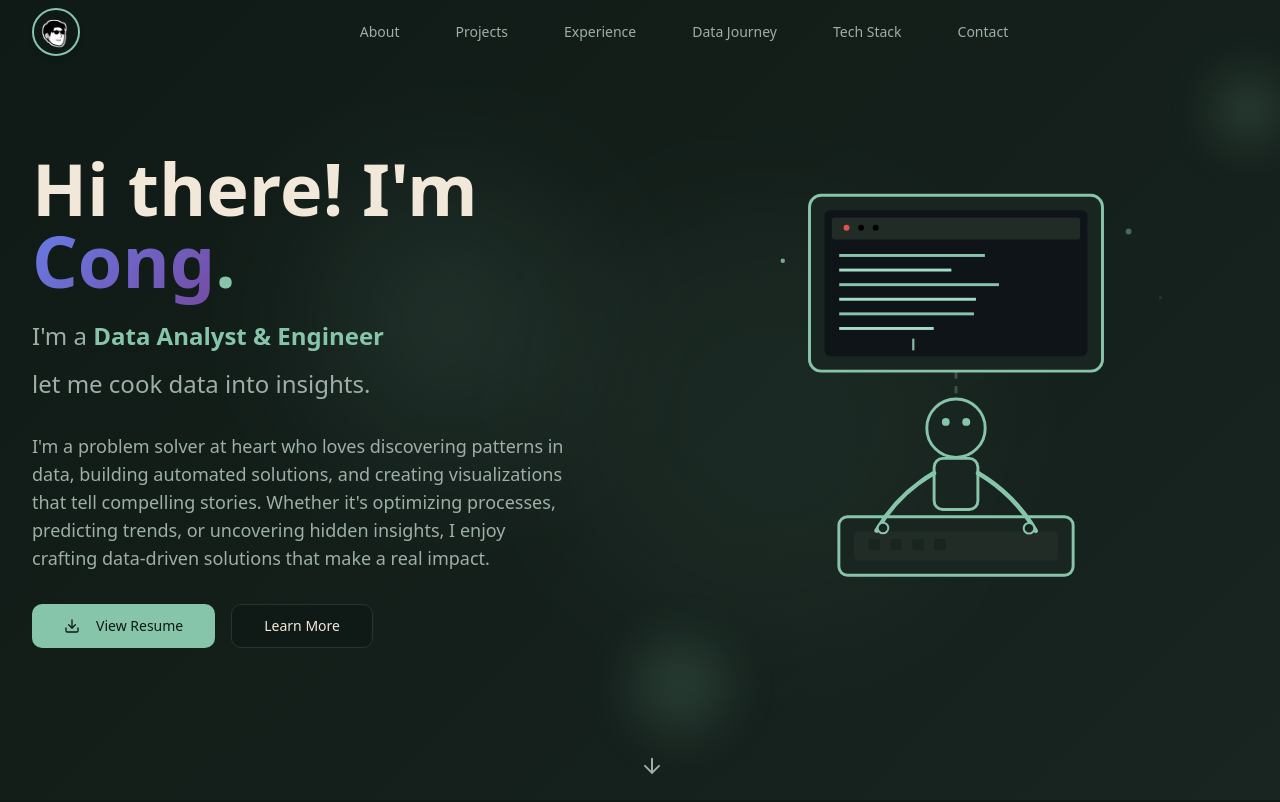
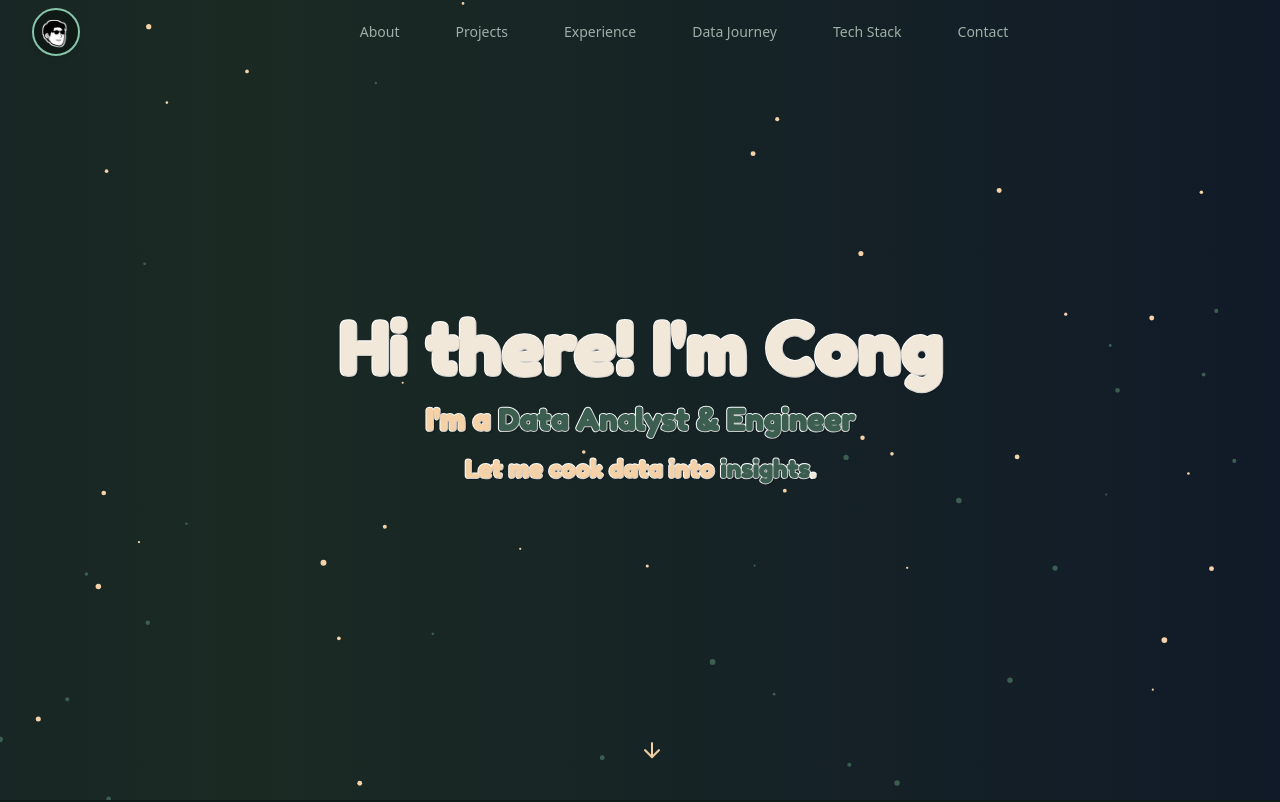
Before and after one commit to Chicong00/portfolio-website, a React (Vite) app: page / in a window 1280 px wide. Shown: the top 802 px of the page. Built offline with nearby package versions, Linux system fonts and the light colour scheme.

Commit message:
update herosection by flowfest style

```diff
--- a/package.json
+++ b/package.json
@@ -40,12 +40,14 @@
     "@radix-ui/react-toggle-group": "^1.1.0",
     "@radix-ui/react-tooltip": "^1.1.4",
     "@tanstack/react-query": "^5.56.2",
+    "@types/prismjs": "^1.26.5",
     "class-variance-authority": "^0.7.1",
     "clsx": "^2.1.1",
     "cmdk": "^1.0.0",
     "date-fns": "^3.6.0",
     "embla-carousel-react": "^8.3.0",
     "framer-motion": "^12.23.12",
+    "gsap": "^3.13.0",
     "input-otp": "^1.2.4",
     "lucide-react": "^0.462.0",
     "next-themes": "^0.4.6",
@@ -60,6 +62,7 @@
     "react-router-dom": "^6.26.2",
     "recharts": "^2.12.7",
     "sonner": "^1.5.0",
+    "split-type": "^0.3.4",
     "tailwind-merge": "^2.5.2",
     "tailwindcss-animate": "^1.0.7",
     "vaul": "^0.9.3",
--- a/src/components/sections/HeroSection.tsx
+++ b/src/components/sections/HeroSection.tsx
@@ -1,131 +1,145 @@
-import { motion } from "framer-motion";
-import { Button } from "@/components/ui/button";
-import { Download, ArrowDown } from "lucide-react";
-import { AnimatedRobot } from "@/components/AnimatedRobot";
+"use client";
+import { useEffect, useRef } from "react";
+import { gsap } from "gsap";
+import SplitType from "split-type";
+import { ArrowDown } from "lucide-react";
+import "@/flowfest-text.css";
 
 export function HeroSection() {
+  const line1Ref = useRef<HTMLHeadingElement>(null);
+  const line2Ref = useRef<HTMLParagraphElement>(null);
+  const line3Ref = useRef<HTMLParagraphElement>(null);
+  const canvasRef = useRef<HTMLCanvasElement>(null);
+
   const scrollToAbout = () => {
     document.getElementById("about")?.scrollIntoView({ behavior: "smooth" });
   };
 
+  // Background: gradient shifting + particle
+  useEffect(() => {
+    const canvas = canvasRef.current!;
+    const ctx = canvas.getContext("2d")!;
+    canvas.width = window.innerWidth;
+    canvas.height = window.innerHeight;
+
+    const particles: { x: number; y: number; r: number; dx: number; dy: number; color: string }[] = [];
+    const colors = ["#3B5E51", "#F4D1A6"];
+
+    for (let i = 0; i < 60; i++) {
+      particles.push({
+        x: Math.random() * canvas.width,
+        y: Math.random() * canvas.height,
+        r: Math.random() * 2 + 1,
+        dx: (Math.random() - 0.5) * 0.4,
+        dy: (Math.random() - 0.5) * 0.4,
+        color: colors[Math.floor(Math.random() * colors.length)]
+      });
+    }
+
+    function animateParticles() {
+      ctx.clearRect(0, 0, canvas.width, canvas.height);
+
+      particles.forEach((p) => {
+        ctx.beginPath();
+        ctx.arc(p.x, p.y, p.r, 0, Math.PI * 2);
+        ctx.fillStyle = p.color;
+        ctx.fill();
+
+        p.x += p.dx;
+        p.y += p.dy;
+        if (p.x < 0 || p.x > canvas.width) p.dx *= -1;
+        if (p.y < 0 || p.y > canvas.height) p.dy *= -1;
+      });
+
+      requestAnimationFrame(animateParticles);
+    }
+    animateParticles();
+  }, []);
+
+  // Text animations
+  useEffect(() => {
+    // Line 1 sequence
+    const tl1 = gsap.timeline();
+    tl1.set(line1Ref.current, { textContent: "Hi there!" })
+      .to(line1Ref.current, { textContent: "I'm Cong", duration: 0.6, ease: "power2.inOut", delay: 0.4 })
+      .to(line1Ref.current, { textContent: "Hi there! I'm Cong", duration: 0.8, ease: "power2.inOut", delay: 0.3 });
+
+    // Line 2 bounce words
+    const split2 = new SplitType(line2Ref.current!, { types: "words" });
+    gsap.from(split2.words, {
+      opacity: 0,
+      y: 50,
+      scale: 0.5,
+      rotation: -5,
+      ease: "elastic.out(1, 0.4)",
+      stagger: 0.07,
+      duration: 1.2,
+      delay: 2
+    });
+
+    // Line 3 fade tagline
+    gsap.from(line3Ref.current, {
+      opacity: 0,
+      scale: 0.9,
+      y: 20,
+      duration: 1,
+      ease: "power3.out",
+      delay: 3
+    });
+  }, []);
+
   return (
-    <section className="min-h-screen flex items-center justify-center hero-gradient relative overflow-hidden">
-      {/* Animated Background Elements */}
-      <div className="absolute inset-0 overflow-hidden">
-        <div className="absolute top-1/4 left-1/4 w-64 h-64 bg-primary/10 rounded-full blur-3xl animate-float"></div>
-        <div className="absolute bottom-1/4 right-1/4 w-96 h-96 bg-primary/5 rounded-full blur-3xl animate-float" style={{ animationDelay: "-3s" }}></div>
+    <section className="relative min-h-screen flex flex-col items-center justify-center text-center overflow-hidden">
+      {/* Animated Gradient Background */}
+      <div className="absolute inset-0 bg-gradient-to-r from-[#0f172a] via-[#1a2a23] to-[#0f172a] animate-gradient-shift"></div>
+
+      {/* Particle Layer */}
+      <canvas ref={canvasRef} className="absolute inset-0 z-0" />
+
+      {/* Text */}
+      <div className="relative z-10 px-4">
+        <h1
+          ref={line1Ref}
+          className="flowfest-text text-5xl md:text-6xl lg:text-7xl mb-4"
+        >
+          <span style={{ color: "#F4D1A6" }}>Hi there!</span>{" "}
+          <span style={{ color: "#3B5E51" }}>I'm Cong</span>
+        </h1>
+        <p
+          ref={line2Ref}
+          className="flowfest-text text-2xl md:text-3xl mb-4"
+        >
+          <span style={{ color: "#F4D1A6" }}>I'm a</span>{" "}
+          <span style={{ color: "#3B5E51" }}>Data Analyst & Engineer</span>
+        </p>
+        <p
+          ref={line3Ref}
+          className="flowfest-text text-xl md:text-2xl"
+        >
+          <span style={{ color: "#F4D1A6" }}>Let me cook data into</span>{" "}
+          <span style={{ color: "#3B5E51" }}>insights</span>.
+        </p>
       </div>
 
-      <div className="max-w-7xl mx-auto px-4 sm:px-6 lg:px-8 relative z-10">
-        <div className="grid grid-cols-1 lg:grid-cols-2 gap-12 items-center">
-          {/* Content */}
-          <motion.div
-            initial={{ opacity: 0, x: -50 }}
-            animate={{ opacity: 1, x: 0 }}
-            transition={{ duration: 0.8, delay: 0.2 }}
-            className="text-center lg:text-left"
-          >
-            <motion.h1
-              className="text-5xl md:text-6xl lg:text-7xl font-bold mb-6"
-              initial={{ opacity: 0, y: 30 }}
-              animate={{ opacity: 1, y: 0 }}
-              transition={{ duration: 0.8, delay: 0.4 }}
-            >
-              Hi there! I'm{" "}
-              <span className="gradient-text">Cong</span>
-              <span className="text-primary">.</span>
-            </motion.h1>
-
-            <motion.div
-              initial={{ opacity: 0, y: 20 }}
-              animate={{ opacity: 1, y: 0 }}
-              transition={{ duration: 0.8, delay: 0.6 }}
-              className="mb-8"
-            >
-              <p className="text-xl md:text-2xl text-muted-foreground mb-4">
-                I'm a <span className="text-primary font-semibold">Data Analyst & Engineer</span>
-              </p>
-              <p className="text-xl md:text-2xl text-muted-foreground">
-                let me cook data into insights.
-              </p>
-            </motion.div>
-
-            <motion.p
-              initial={{ opacity: 0, y: 20 }}
-              animate={{ opacity: 1, y: 0 }}
-              transition={{ duration: 0.8, delay: 0.8 }}
-              className="text-lg text-muted-foreground mb-8 max-w-2xl text-balance"
-            >
-              I'm a problem solver at heart who loves discovering patterns in data,
-              building automated solutions, and creating visualizations that tell
-              compelling stories. Whether it's optimizing processes, predicting trends,
-              or uncovering hidden insights, I enjoy crafting data-driven solutions
-              that make a real impact.
-            </motion.p>
-
-            <motion.div
-              initial={{ opacity: 0, y: 20 }}
-              animate={{ opacity: 1, y: 0 }}
-              transition={{ duration: 0.8, delay: 1.0 }}
-              className="flex flex-col sm:flex-row gap-4"
-            >
-              <Button size="lg" className="group transition-bounce hover:scale-105">
-                <Download className="mr-2 h-5 w-5 group-hover:animate-bounce" />
-                View Resume
-              </Button>
-              <Button
-                variant="outline"
-                size="lg"
-                onClick={scrollToAbout}
-                className="transition-bounce hover:scale-105"
-              >
-                Learn More
-              </Button>
-            </motion.div>
-          </motion.div>
-
-          {/* Animated Robot */}
-          <motion.div
-            initial={{ opacity: 0, x: 50 }}
-            animate={{ opacity: 1, x: 0 }}
-            transition={{ duration: 0.8, delay: 0.4 }}
-            className="relative"
-          >
-            <div className="relative z-10">
-              <AnimatedRobot />
-            </div>
-
-            {/* Floating Elements */}
-            <motion.div
-              animate={{ y: [-10, 10, -10] }}
-              transition={{ duration: 4, repeat: Infinity, ease: "easeInOut" }}
-              className="absolute -top-8 -right-8 w-16 h-16 bg-primary/20 rounded-full blur-xl"
-            ></motion.div>
-            <motion.div
-              animate={{ y: [10, -10, 10] }}
-              transition={{ duration: 3, repeat: Infinity, ease: "easeInOut", delay: 1 }}
-              className="absolute -bottom-8 -left-8 w-24 h-24 bg-primary/15 rounded-full blur-xl"
-            ></motion.div>
-          </motion.div>
-        </div>
+      {/* Scroll Arrow */}
+      <div
+        className="absolute bottom-8 left-1/2 transform -translate-x-1/2 cursor-pointer animate-bounce z-10"
+        onClick={scrollToAbout}
+      >
+        <ArrowDown className="h-6 w-6 text-[#F4D1A6] hover:text-[#3B5E51] transition-colors" />
       </div>
 
-      {/* Scroll Indicator */}
-      <motion.div
-        initial={{ opacity: 0, y: 20 }}
-        animate={{ opacity: 1, y: 0 }}
-        transition={{ duration: 0.8, delay: 1.2 }}
-        className="absolute bottom-8 left-1/2 transform -translate-x-1/2"
-      >
-        <motion.div
-          animate={{ y: [0, 10, 0] }}
-          transition={{ duration: 2, repeat: Infinity, ease: "easeInOut" }}
-          className="cursor-pointer"
-          onClick={scrollToAbout}
-        >
-          <ArrowDown className="h-6 w-6 text-muted-foreground hover:text-primary transition-smooth" />
-        </motion.div>
-      </motion.div>
+      <style jsx global>{`
+        @keyframes gradient-shift {
+          0% { background-position: 0% 50%; }
+          50% { background-position: 100% 50%; }
+          100% { background-position: 0% 50%; }
+        }
+        .animate-gradient-shift {
+          background-size: 200% 200%;
+          animation: gradient-shift 12s ease infinite;
+        }
+      `}</style>
     </section>
   );
 }
--- /dev/null
+++ b/src/flowfest-text.css
@@ -0,0 +1,10 @@
+@import url('https://fonts.googleapis.com/css2?family=Fredoka+One&display=swap');
+
+.flowfest-text {
+  font-family: 'Fredoka One', cursive;
+  font-weight: 700;
+  -webkit-text-stroke: 2px white;
+  text-stroke: 2px white;
+  paint-order: stroke fill;
+  text-shadow: 2px 2px 0 rgba(0,0,0,0.2);
+}
```
Also changed, not shown: src/assets/earth-moon.svg (added), 1 other file (tests, documents, lock files or other folders).
